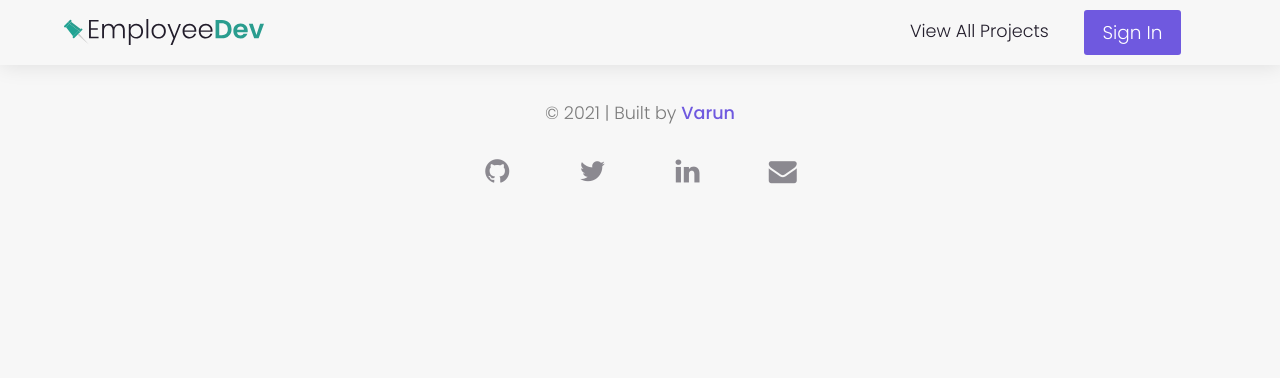
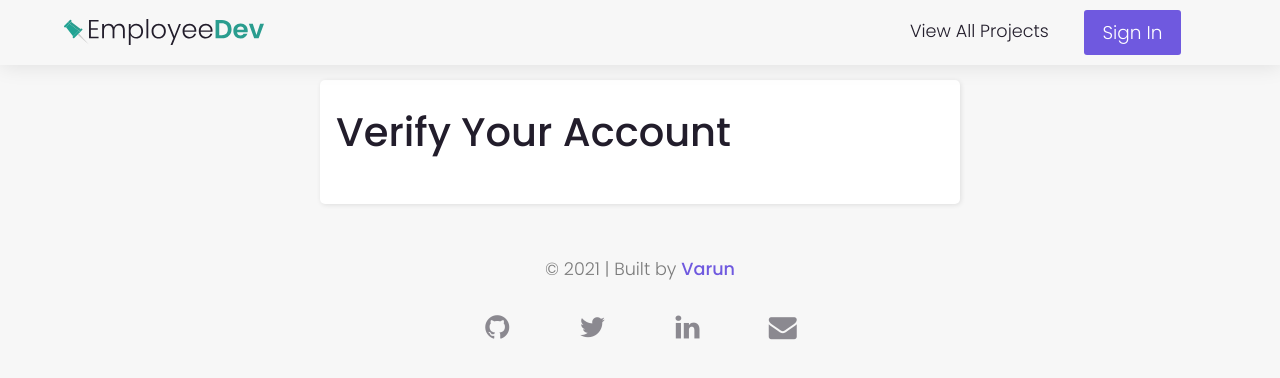
Before and after one commit to varunsundar01/EmployeeDev, a Vue app: page /verify-account in a window 1280 px wide. Shown: the top 378 px of the page. Built offline with nearby package versions, Linux system fonts and the light colour scheme.

Commit message:
Added VerifyAccount page

```diff
--- /dev/null
+++ b/src/pages/auth/VerifyAccount.vue
@@ -0,0 +1,5 @@
+<template>
+  <base-card>
+    <h1 class="title">Verify Your Account</h1>
+  </base-card>
+</template>
--- a/src/router.js
+++ b/src/router.js
@@ -6,6 +6,7 @@ import ProcessDetails from './pages/form/ProcessDetails.vue';
 import BenefitsSavings from './pages/form/BenefitsSavings.vue';
 import FinalReview from './pages/form/FinalReview.vue';
 import SignUp from './pages/auth/SignUp.vue';
+import VerifyAccount from './pages/auth/VerifyAccount.vue';
 import SignIn from './pages/auth/SignIn.vue';
 import ForgotPassword from './pages/auth/ForgotPassword.vue';
 import ForgotPasswordConfirm from './pages/auth/ForgotPasswordConfirm.vue';
@@ -22,6 +23,7 @@ const router = createRouter({
         { name: 'benefits-savings', path: '/benefits-savings', component: BenefitsSavings, meta: { title: 'Benefits & Savings', keepAlive: true, form: true, requiresAuth: true } },
         { name: 'final-review', path: '/final-review', component: FinalReview, meta: { title: 'Final Review', keepAlive: true, form: true, requiresAuth: true } },
         { name: 'sign-up', path: '/sign-up', component: SignUp, meta: { title: 'Sign Up', noAuth: true } },
+        { name: 'verify-account', path: '/verify-account', component: VerifyAccount, meta: { title: 'Verify Your Account', noAuth: true } },
         { name: 'sign-in', path: '/sign-in', component: SignIn, meta: { title: 'Sign In', noAuth: true } },
         { name: 'forgot-password', path: '/forgot-password', component: ForgotPassword, meta: { title: 'Forgot Password', noAuth: true } },
         { name: 'forgot-password-confirm', path: '/forgot-password-confirm', component: ForgotPasswordConfirm, meta: { title: 'Forgot Password Confirm', forgotPasswordConfirm: true } },
```
